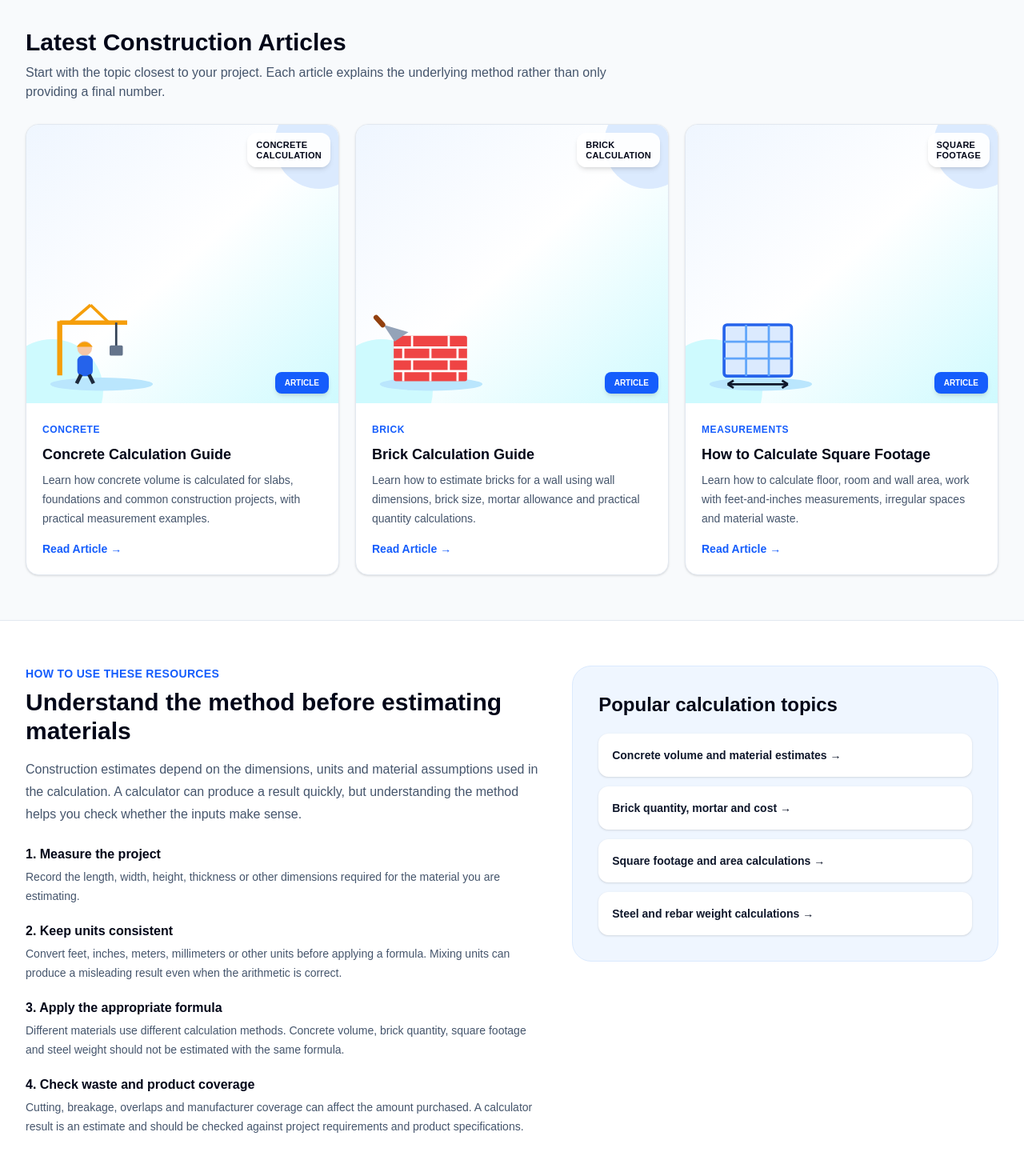
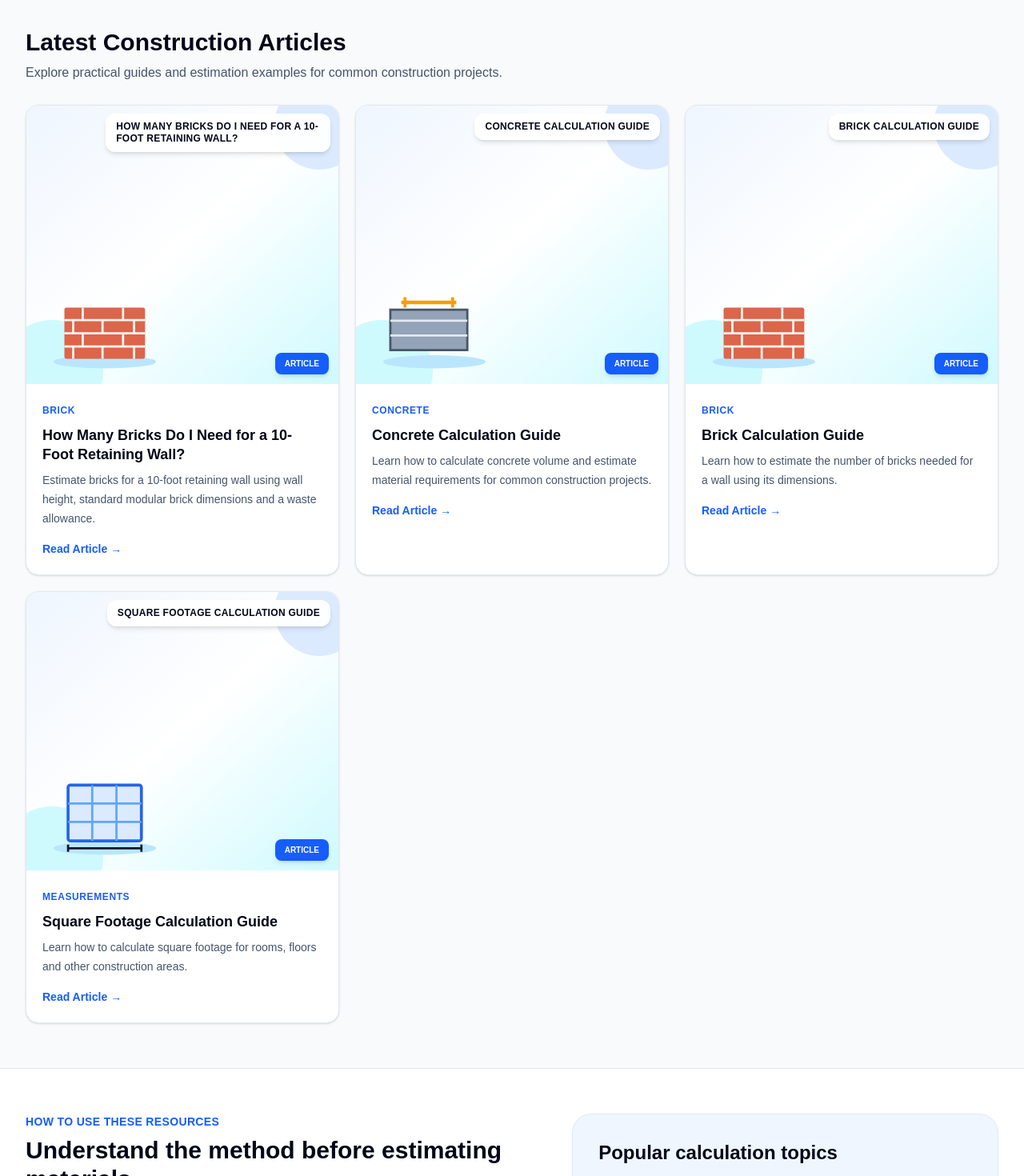
Before and after one commit to km7max-cmd/cornerspan, a Next.js app: page /blog in a window 1280 px wide. Shown: the part 500-1970 px from the top of the page at 80% size. Built offline with nearby package versions, Linux system fonts and the light colour scheme.

Commit message:
Refactor blog page for improved article display
Updated blog metadata and improved article rendering logic. Refactored article descriptions and categories for clarity.

```diff
--- a/app/blog/page.tsx
+++ b/app/blog/page.tsx
@@ -1,10 +1,12 @@
+
 import type { Metadata } from "next";
 import Link from "next/link";
+import { blogPosts } from "../../data/blog";
 
 export const metadata: Metadata = {
   title: "Construction Articles & Guides | CornerSpan",
   description:
-    "Practical construction articles and guides covering concrete, brick, square footage, steel weight, measurements, material estimates and common calculation methods.",
+    "Practical construction articles and guides covering concrete, brick, square footage, measurements and construction material estimates.",
   alternates: {
     canonical: "/blog",
   },
@@ -23,35 +25,31 @@ type Article = {
   type: "concrete" | "brick" | "square";
 };
 
-const articles: Article[] = [
-  {
-    title: "Concrete Calculation Guide",
-    description:
-      "Learn how concrete volume is calculated for slabs, foundations and common construction projects, with practical measurement examples.",
-    category: "Concrete",
-    href: "/blog/concrete-calculation-guide",
-    imageTitle: "CONCRETE\nCALCULATION",
-    type: "concrete",
-  },
-  {
-    title: "Brick Calculation Guide",
-    description:
-      "Learn how to estimate bricks for a wall using wall dimensions, brick size, mortar allowance and practical quantity calculations.",
-    category: "Brick",
-    href: "/blog/brick-calculation-guide",
-    imageTitle: "BRICK\nCALCULATION",
-    type: "brick",
-  },
-  {
-    title: "How to Calculate Square Footage",
-    description:
-      "Learn how to calculate floor, room and wall area, work with feet-and-inches measurements, irregular spaces and material waste.",
-    category: "Measurements",
-    href: "/blog/square-footage-calculation-guide",
-    imageTitle: "SQUARE\nFOOTAGE",
-    type: "square",
-  },
-];
+const articles: Article[] = [...blogPosts]
+  .sort(
+    (a, b) =>
+      new Date(b.publishedAt).getTime() -
+      new Date(a.publishedAt).getTime()
+  )
+  .map((post) => {
+    const category = post.category.toLowerCase();
+
+    const type: Article["type"] = category.includes("concrete")
+      ? "concrete"
+      : category.includes("measurement") ||
+          category.includes("area")
+        ? "square"
+        : "brick";
+
+    return {
+      title: post.title,
+      description: post.description,
+      category: post.category,
+      href: `/blog/${post.slug}`,
+      imageTitle: post.title.toUpperCase(),
+      type,
+    };
+  });
 
 const relatedGuides = [
   {
@@ -69,7 +67,7 @@ const relatedGuides = [
   {
     title: "Brick Calculation Guide",
     description:
-      "Review the basic method for estimating brick quantities from wall dimensions and brick size.",
+      "Learn how to estimate brick quantities from wall dimensions and brick size.",
     href: "/guides/brick-calculation",
   },
   {
@@ -92,13 +90,13 @@ function GuideIllustration({
       <div className="absolute -right-8 -top-8 h-28 w-28 rounded-full bg-blue-100" />
       <div className="absolute -bottom-12 -left-8 h-32 w-32 rounded-full bg-cyan-100" />
 
-      <div className="absolute right-2.5 top-2.5 z-10 max-w-[68%] rounded-xl border border-white/80 bg-white/95 px-2.5 py-2 shadow-md">
-        <p className="whitespace-pre-line text-[9px] font-extrabold leading-[1.15] tracking-wide text-slate-950 sm:text-[11px]">
+      <div className="absolute right-2.5 top-2.5 z-10 max-w-[72%] rounded-xl border border-white/80 bg-white/95 px-3 py-2 shadow-md">
+        <p className="text-[10px] font-extrabold leading-tight tracking-wide text-slate-950 sm:text-xs">
           {title}
         </p>
       </div>
 
-      <div className="absolute bottom-2 left-2 z-10 sm:left-4">
+      <div className="absolute bottom-3 left-3 z-10 sm:left-5">
         <svg
           viewBox="0 0 180 130"
           className="h-[105px] w-[145px] sm:h-[125px] sm:w-[165px]"
@@ -114,87 +112,26 @@ function GuideIllustration({
 
           {type === "concrete" && (
             <>
-              <line
-                x1="28"
-                y1="104"
-                x2="28"
-                y2="30"
+              <path
+                d="M25 100 L25 45 L130 45 L130 100 Z"
+                fill="#94a3b8"
+                stroke="#475569"
+                strokeWidth="3"
+              />
+              <path
+                d="M25 60 H130 M25 80 H130"
+                stroke="#e2e8f0"
+                strokeWidth="3"
+              />
+              <path
+                d="M40 35 H115"
                 stroke="#f59e0b"
-                strokeWidth="7"
+                strokeWidth="5"
               />
-              <line
-                x1="28"
-                y1="32"
-                x2="120"
-                y2="32"
-                stroke="#f59e0b"
-                strokeWidth="6"
-              />
-              <line
-                x1="42"
-                y1="32"
-                x2="70"
-                y2="8"
+              <path
+                d="M45 28 V42 M110 28 V42"
                 stroke="#f59e0b"
                 strokeWidth="4"
-              />
-              <line
-                x1="70"
-                y1="8"
-                x2="95"
-                y2="32"
-                stroke="#f59e0b"
-                strokeWidth="4"
-              />
-              <line
-                x1="105"
-                y1="32"
-                x2="105"
-                y2="65"
-                stroke="#334155"
-                strokeWidth="3"
-              />
-              <rect
-                x="96"
-                y="63"
-                width="18"
-                height="14"
-                rx="2"
-                fill="#64748b"
-              />
-
-              <circle cx="62" cy="67" r="10" fill="#f6c7a7" />
-
-              <path
-                d="M51 65 Q62 52 73 65"
-                fill="#f59e0b"
-              />
-
-              <rect
-                x="52"
-                y="77"
-                width="21"
-                height="28"
-                rx="7"
-                fill="#2563eb"
-              />
-
-              <line
-                x1="57"
-                y1="103"
-                x2="51"
-                y2="115"
-                stroke="#1e293b"
-                strokeWidth="5"
-              />
-
-              <line
-                x1="68"
-                y1="103"
-                x2="74"
-                y2="115"
-                stroke="#1e293b"
-                strokeWidth="5"
               />
             </>
           )}
@@ -202,36 +139,22 @@ function GuideIllustration({
           {type === "brick" && (
             <>
               <rect
-                x="34"
-                y="50"
-                width="100"
-                height="62"
+                x="30"
+                y="42"
+                width="110"
+                height="70"
                 rx="3"
-                fill="#ef4444"
+                fill="#dc654b"
               />
-
               <path
-                d="M34 66 H134 M34 82 H134 M34 98 H134"
-                stroke="#fff"
+                d="M30 59 H140 M30 77 H140 M30 95 H140"
+                stroke="#fff7ed"
                 strokeWidth="3"
               />
-
               <path
-                d="M59 50 V66 M109 50 V66 M47 66 V82 M84 66 V82 M121 66 V82 M59 82 V98 M109 82 V98 M47 98 V112 M84 98 V112 M121 98 V112"
-                stroke="#fff"
+                d="M55 42 V59 M110 42 V59 M42 59 V77 M82 59 V77 M125 59 V77 M55 77 V95 M110 77 V95 M42 95 V112 M82 95 V112 M125 95 V112"
+                stroke="#fff7ed"
                 strokeWidth="3"
-              />
-
-              <path
-                d="M20 35 L54 45 L35 58 Z"
-                fill="#94a3b8"
-              />
-
-              <path
-                d="M19 35 L10 25"
-                stroke="#92400e"
-                strokeWidth="7"
-                strokeLinecap="round"
               />
             </>
           )}
@@ -240,29 +163,21 @@ function GuideIllustration({
             <>
               <rect
                 x="35"
-                y="35"
-                width="92"
-                height="70"
-                rx="4"
+                y="30"
+                width="100"
+                height="76"
+                rx="3"
                 fill="#dbeafe"
                 stroke="#2563eb"
                 strokeWidth="4"
               />
-
               <path
-                d="M65 35 V105 M96 35 V105 M35 58 H127 M35 81 H127"
+                d="M68 30 V106 M101 30 V106 M35 55 H135 M35 80 H135"
                 stroke="#60a5fa"
                 strokeWidth="3"
               />
-
               <path
-                d="M40 116 H122"
-                stroke="#0f172a"
-                strokeWidth="3"
-              />
-
-              <path
-                d="M40 116 L48 111 M40 116 L48 121 M122 116 L114 111 M122 116 L114 121"
+                d="M35 116 H135 M35 111 V121 M135 111 V121"
                 stroke="#0f172a"
                 strokeWidth="3"
               />
@@ -271,7 +186,7 @@ function GuideIllustration({
         </svg>
       </div>
 
-      <div className="absolute bottom-3 right-3 z-20 rounded-lg bg-blue-600 px-2.5 py-1.5 text-[9px] font-bold text-white shadow-md sm:px-3 sm:text-[10px]">
+      <div className="absolute bottom-3 right-3 z-20 rounded-lg bg-blue-600 px-3 py-1.5 text-[10px] font-bold text-white shadow-md">
         ARTICLE
       </div>
     </div>
@@ -298,17 +213,16 @@ export default function BlogPage() {
             </h1>
 
             <p className="mt-5 max-w-3xl text-base leading-7 text-slate-600 sm:text-lg sm:leading-8">
-              Practical construction resources that explain measurements,
-              formulas and material-estimation methods in plain language.
-              Use the examples to understand the calculation, then use a
-              CornerSpan calculator when you are ready to work with your
-              own project measurements.
+              Practical construction resources explaining
+              measurements, formulas and material-estimation
+              methods. Learn the calculation method and use a
+              CornerSpan calculator for your project dimensions.
             </p>
           </div>
         </div>
       </section>
 
-      {/* Latest Articles */}
+      {/* Automatically generated article cards */}
       <section className="mx-auto max-w-7xl px-4 py-10 sm:px-6 sm:py-14 lg:px-8">
         <div className="max-w-3xl">
           <h2 className="text-2xl font-bold text-slate-950 sm:text-3xl">
@@ -316,19 +230,26 @@ export default function BlogPage() {
           </h2>
 
           <p className="mt-2 text-sm leading-6 text-slate-600 sm:text-base">
-            Start with the topic closest to your project. Each article
-            explains the underlying method rather than only providing a
-            final number.
+            Explore practical guides and estimation examples
+            for common construction projects.
           </p>
         </div>
 
+        {articles.length === 0 ? (
+          <p className="mt-7 rounded-2xl border border-slate-200 bg-white p-6 text-slate-600">
+            New construction articles will appear here.
+          </p>
+        ) : (
           <div className="mt-7 grid grid-cols-1 gap-5 sm:grid-cols-2 lg:grid-cols-3">
             {articles.map((article) => (
               <article
                 key={article.href}
                 className="group overflow-hidden rounded-2xl border border-slate-200 bg-white shadow-sm transition-all duration-200 hover:-translate-y-1 hover:shadow-lg"
               >
-              <Link href={article.href}>
+                <Link
+                  href={article.href}
+                  className="block h-full"
+                >
                   <GuideIllustration
                     type={article.type}
                     title={article.imageTitle}
@@ -358,6 +279,7 @@ export default function BlogPage() {
               </article>
             ))}
           </div>
+        )}
       </section>
 
       {/* How to use resources */}
@@ -374,10 +296,9 @@ export default function BlogPage() {
               </h2>
 
               <p className="mt-4 text-sm leading-7 text-slate-600 sm:text-base">
-                Construction estimates depend on the dimensions, units and
-                material assumptions used in the calculation. A calculator
-                can produce a result quickly, but understanding the method
-                helps you check whether the inputs make sense.
+                Construction estimates depend on project dimensions,
+                units and material assumptions. Understanding the
+                calculation helps you check whether the inputs make sense.
               </p>
 
               <div className="mt-6 space-y-5">
@@ -385,10 +306,9 @@ export default function BlogPage() {
                   <h3 className="font-bold text-slate-950">
                     1. Measure the project
                   </h3>
-
                   <p className="mt-1 text-sm leading-6 text-slate-600">
-                    Record the length, width, height, thickness or other
-                    dimensions required for the material you are estimating.
+                    Record the length, width, height or thickness
+                    required for the material you are estimating.
                   </p>
                 </div>
 
@@ -396,36 +316,29 @@ export default function BlogPage() {
                   <h3 className="font-bold text-slate-950">
                     2. Keep units consistent
                   </h3>
-
                   <p className="mt-1 text-sm leading-6 text-slate-600">
-                    Convert feet, inches, meters, millimeters or other units
-                    before applying a formula. Mixing units can produce a
-                    misleading result even when the arithmetic is correct.
+                    Convert feet, inches, meters or millimeters
+                    before applying a formula.
                   </p>
                 </div>
 
                 <div>
                   <h3 className="font-bold text-slate-950">
-                    3. Apply the appropriate formula
+                    3. Apply the correct formula
                   </h3>
-
                   <p className="mt-1 text-sm leading-6 text-slate-600">
-                    Different materials use different calculation methods.
-                    Concrete volume, brick quantity, square footage and steel
-                    weight should not be estimated with the same formula.
+                    Concrete volume, brick quantity, square footage
+                    and steel weight each require appropriate methods.
                   </p>
                 </div>
 
                 <div>
                   <h3 className="font-bold text-slate-950">
-                    4. Check waste and product coverage
+                    4. Check material coverage
                   </h3>
-
                   <p className="mt-1 text-sm leading-6 text-slate-600">
-                    Cutting, breakage, overlaps and manufacturer coverage
-                    can affect the amount purchased. A calculator result is
-                    an estimate and should be checked against project
-                    requirements and product specifications.
+                    Consider cuts, breakage, product specifications
+                    and the project's material requirements.
                   </p>
                 </div>
               </div>
@@ -482,9 +395,8 @@ export default function BlogPage() {
           </h2>
 
           <p className="mt-3 text-sm leading-7 text-slate-600 sm:text-base">
-            For topic-specific explanations, use these longer reference
-            guides. They complement the articles and calculators with
-            formulas, dimensions, examples and practical notes.
+            Explore reference guides with formulas, dimensions,
+            worked examples and practical notes.
           </p>
         </div>
 
@@ -520,10 +432,9 @@ export default function BlogPage() {
 
           <p className="mx-auto mt-3 max-w-2xl text-sm leading-7 text-slate-300 sm:text-base">
             Choose a construction calculator, enter your project
-            measurements and review the resulting estimate. For important
-            construction decisions, verify measurements and material
-            requirements against your project plans and product
-            specifications.
+            measurements and review the estimate. Verify important
+            construction requirements against project plans and
+            product specifications.
           </p>
 
           <Link
```
Lines whose indentation alone changed are shown as unchanged.
